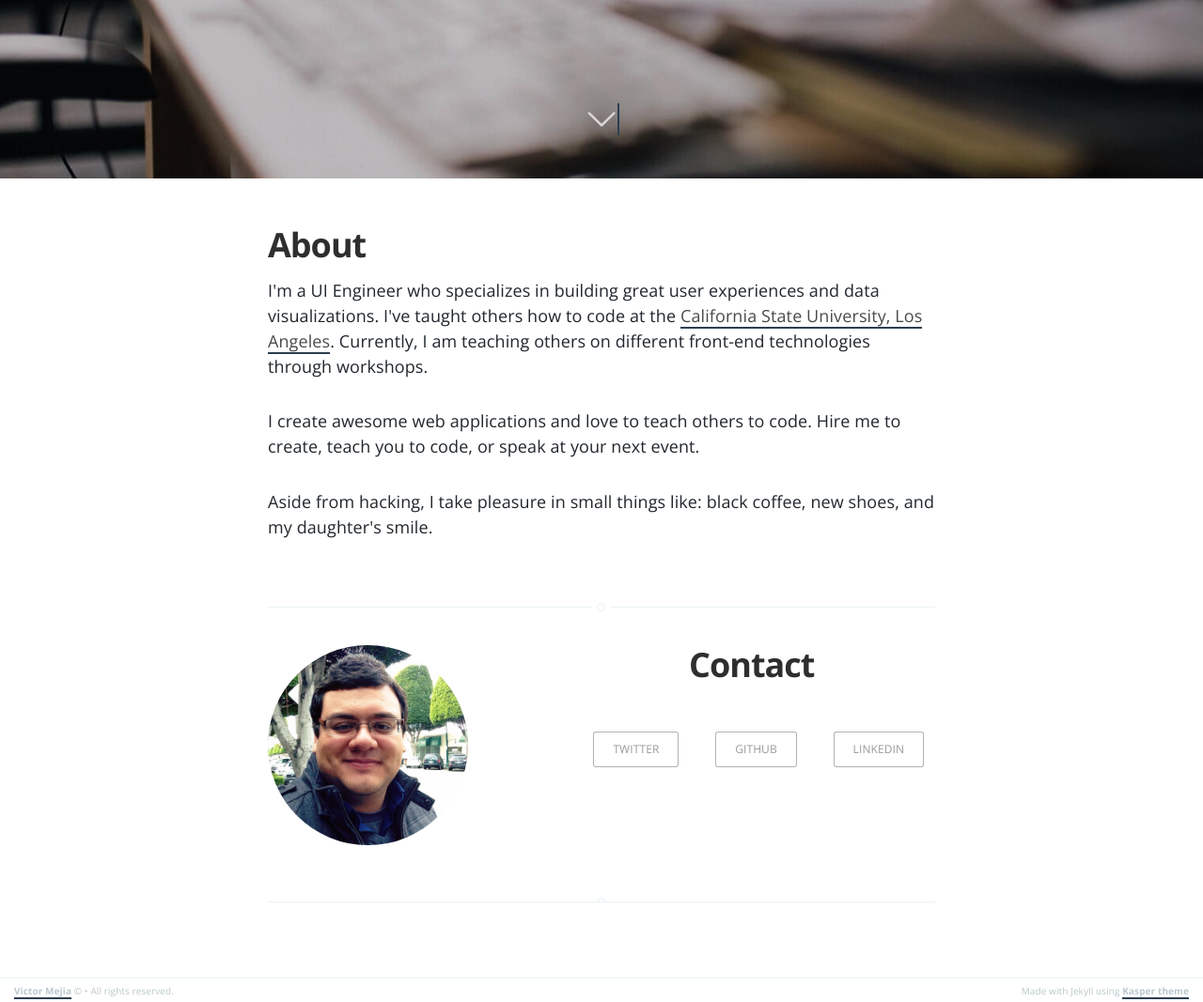
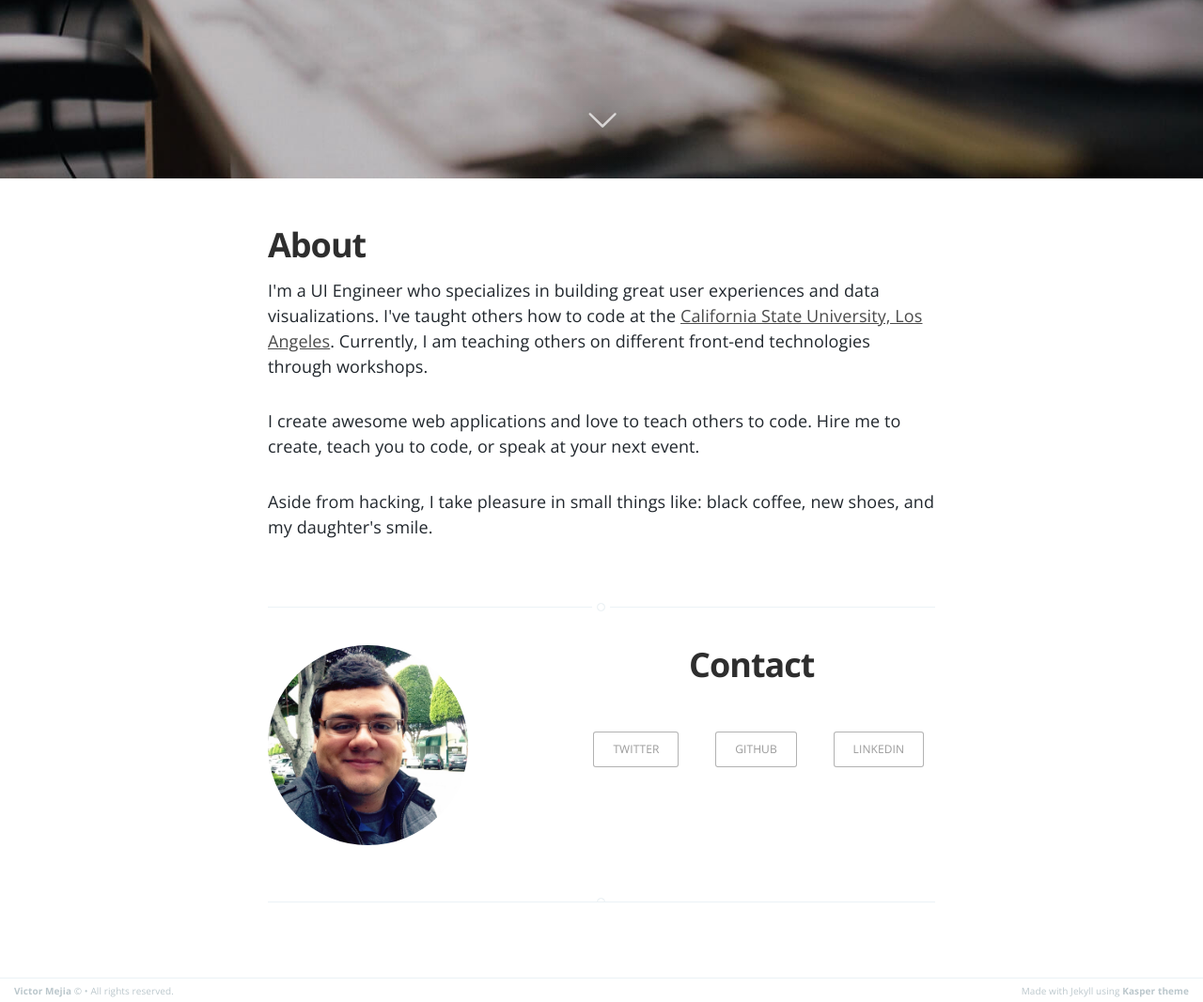
Before and after one commit to victormejia/victormejia.github.io, a Jekyll site: the page built from index.html, in a window 1280 px wide. Shown: the part 710-1777 px from the top of the page at 94% size. Built offline with Jekyll 4.4.1, drawn with Linux system fonts in a browser that asks for light colours; Markdown is read by kramdown in place of the engine named in the settings.

Commit message:
Update main.scss

```diff
--- a/assets/css/main.scss
+++ b/assets/css/main.scss
@@ -6,11 +6,6 @@
 /* We need to add display:inline in order to align the '>>' of the 'read more' link */
 .post-excerpt p {
 	display:inline;
-}
-
-a {
-  text-decoration: none;
-  border-bottom: 2px solid #2c3e50;
 }
 
 .about-excerpt,
```
